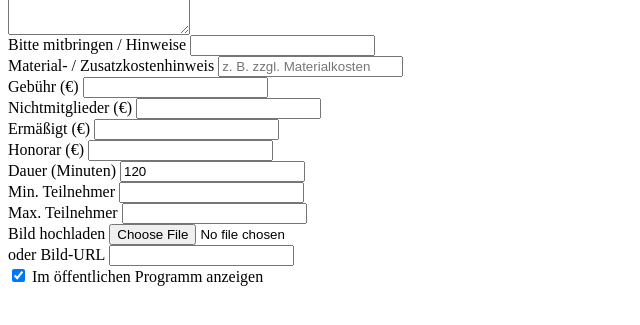
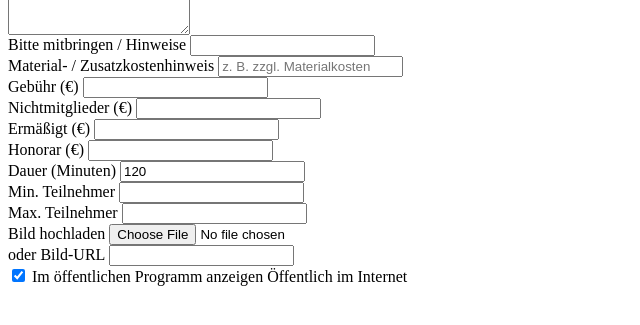
Before and after one commit to bzaiser/cal-django-kit, a Django app: template cal_kit/templates/cal_kit/includes/_offering_form_fields.html in a window 1280 px wide. Shown: the part 317-642 px from the top of the page, without its empty margins (0-640 px from the left). Run offline with Django 3.2, Linux system fonts and the light colour scheme; the template is opened without the code that fills it, so the values that code supplies are empty.

Commit message:
Design (Paket 3): ds-risk-public für show_in_program und allow_registration

```diff
--- a/cal_kit/templates/cal_kit/includes/_offering_form_fields.html
+++ b/cal_kit/templates/cal_kit/includes/_offering_form_fields.html
@@ -121,9 +121,11 @@
         <input type="url" name="image_url" class="form-control form-control-sm" value="{{ o.image_url|default:'' }}">
     </div>
     <div class="col-12">
-        <div class="form-check">
-            <input type="checkbox" name="show_in_program" id="showProg-{{ o.id|default:'new' }}" class="form-check-input" {% if not o or o.show_in_program %}checked{% endif %}>
-            <label class="form-check-label small" for="showProg-{{ o.id|default:'new' }}">Im öffentlichen {{ cal_labels.program_title|default:"Programm" }} anzeigen</label>
+        <div class="p-2 ds-risk-public">
+            <div class="form-check m-0">
+                <input type="checkbox" name="show_in_program" id="showProg-{{ o.id|default:'new' }}" class="form-check-input" {% if not o or o.show_in_program %}checked{% endif %}>
+                <label class="form-check-label small fw-semibold" for="showProg-{{ o.id|default:'new' }}"><i class="bi bi-globe2 me-1 text-warning-emphasis"></i>Im öffentlichen {{ cal_labels.program_title|default:"Programm" }} anzeigen <span class="badge text-bg-warning ms-1">Öffentlich im Internet</span></label>
+            </div>
         </div>
     </div>
 </div>
```
Also changed, not shown: cal_kit/templates/cal_kit/calendar.html (+4 -4 lines).
